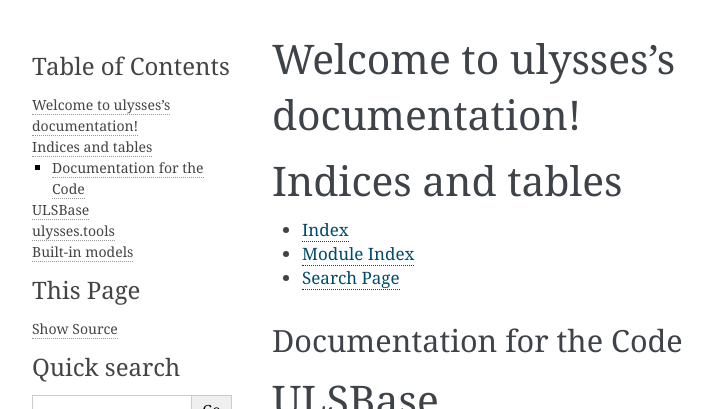
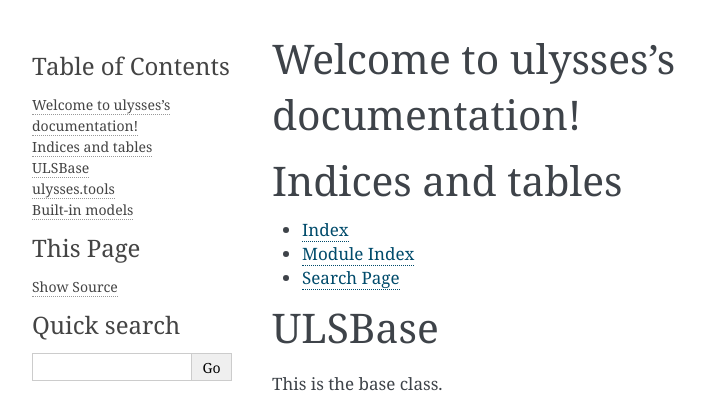
Before and after one commit to earlyuniverse/ulysses, a Sphinx documentation site: the page built from doc/index.rst, in a window 1280 px wide, cut to the strip 0-409 px from the top of the page. Shown: the whole strip, without its empty margins (148-861 px from the left). Built offline with Sphinx 7.4.7, drawn with Linux system fonts in a browser that asks for light colours; some of the changed lines change nothing that is shown.

Commit message:
Spinx 1.8.5

```diff
--- a/doc/conf.py
+++ b/doc/conf.py
@@ -1,10 +1,10 @@
+# -*- coding: utf-8 -*-
+#
 # Configuration file for the Sphinx documentation builder.
 #
-# This file only contains a selection of the most common options. For a full
-# list see the documentation:
+# This file does only contain a selection of the most common options. For a
+# full list see the documentation:
 # http://www.sphinx-doc.org/en/master/config
-
-master_doc = 'index'
 
 # -- Path setup --------------------------------------------------------------
 
@@ -16,31 +16,62 @@
 # import sys
 # sys.path.insert(0, os.path.abspath('.'))
 
+
 # -- Project information -----------------------------------------------------
 
 project = 'ulysses'
 copyright = '2019, Kris Moffat, Holger Schulz, Jessica Turner'
 author = 'Kris Moffat, Holger Schulz, Jessica Turner'
 
+# The short X.Y version
+version = ''
 # The full version, including alpha/beta/rc tags
 release = '0.2'
 
 
 # -- General configuration ---------------------------------------------------
 
+# If your documentation needs a minimal Sphinx version, state it here.
+#
+# needs_sphinx = '1.0'
+
 # Add any Sphinx extension module names here, as strings. They can be
 # extensions coming with Sphinx (named 'sphinx.ext.*') or your custom
 # ones.
-extensions = ['sphinx.ext.todo', 'sphinx.ext.viewcode', 'sphinx.ext.autodoc'
+extensions = [
+    'sphinx.ext.autodoc',
+    'sphinx.ext.coverage',
+    'sphinx.ext.mathjax',
+    'sphinx.ext.viewcode',
+    'sphinx.ext.githubpages',
 ]
 
 # Add any paths that contain templates here, relative to this directory.
 templates_path = ['_templates']
 
+# The suffix(es) of source filenames.
+# You can specify multiple suffix as a list of string:
+#
+# source_suffix = ['.rst', '.md']
+source_suffix = '.rst'
+
+# The master toctree document.
+master_doc = 'index'
+
+# The language for content autogenerated by Sphinx. Refer to documentation
+# for a list of supported languages.
+#
+# This is also used if you do content translation via gettext catalogs.
+# Usually you set "language" from the command line for these cases.
+language = None
+
 # List of patterns, relative to source directory, that match files and
 # directories to ignore when looking for source files.
 # This pattern also affects html_static_path and html_extra_path.
 exclude_patterns = ['_build', 'Thumbs.db', '.DS_Store']
+
+# The name of the Pygments (syntax highlighting) style to use.
+pygments_style = None
 
 
 # -- Options for HTML output -------------------------------------------------
@@ -50,7 +81,101 @@
 #
 html_theme = 'alabaster'
 
+# Theme options are theme-specific and customize the look and feel of a theme
+# further.  For a list of options available for each theme, see the
+# documentation.
+#
+# html_theme_options = {}
+
 # Add any paths that contain custom static files (such as style sheets) here,
 # relative to this directory. They are copied after the builtin static files,
 # so a file named "default.css" will overwrite the builtin "default.css".
 html_static_path = ['_static']
+
+# Custom sidebar templates, must be a dictionary that maps document names
+# to template names.
+#
+# The default sidebars (for documents that don't match any pattern) are
+# defined by theme itself.  Builtin themes are using these templates by
+# default: ``['localtoc.html', 'relations.html', 'sourcelink.html',
+# 'searchbox.html']``.
+#
+# html_sidebars = {}
+
+
+# -- Options for HTMLHelp output ---------------------------------------------
+
+# Output file base name for HTML help builder.
+htmlhelp_basename = 'ulyssesdoc'
+
+
+# -- Options for LaTeX output ------------------------------------------------
+
+latex_elements = {
+    # The paper size ('letterpaper' or 'a4paper').
+    #
+    # 'papersize': 'letterpaper',
+
+    # The font size ('10pt', '11pt' or '12pt').
+    #
+    # 'pointsize': '10pt',
+
+    # Additional stuff for the LaTeX preamble.
+    #
+    # 'preamble': '',
+
+    # Latex figure (float) alignment
+    #
+    # 'figure_align': 'htbp',
+}
+
+# Grouping the document tree into LaTeX files. List of tuples
+# (source start file, target name, title,
+#  author, documentclass [howto, manual, or own class]).
+latex_documents = [
+    (master_doc, 'ulysses.tex', 'ulysses Documentation',
+     'Kris Moffat, Holger Schulz, Jessica Turner', 'manual'),
+]
+
+
+# -- Options for manual page output ------------------------------------------
+
+# One entry per manual page. List of tuples
+# (source start file, name, description, authors, manual section).
+man_pages = [
+    (master_doc, 'ulysses', 'ulysses Documentation',
+     [author], 1)
+]
+
+
+# -- Options for Texinfo output ----------------------------------------------
+
+# Grouping the document tree into Texinfo files. List of tuples
+# (source start file, target name, title, author,
+#  dir menu entry, description, category)
+texinfo_documents = [
+    (master_doc, 'ulysses', 'ulysses Documentation',
+     author, 'ulysses', 'One line description of project.',
+     'Miscellaneous'),
+]
+
+
+# -- Options for Epub output -------------------------------------------------
+
+# Bibliographic Dublin Core info.
+epub_title = project
+
+# The unique identifier of the text. This can be a ISBN number
+# or the project homepage.
+#
+# epub_identifier = ''
+
+# A unique identification for the text.
+#
+# epub_uid = ''
+
+# A list of files that should not be packed into the epub file.
+epub_exclude_files = ['search.html']
+
+
+# -- Extension configuration -------------------------------------------------
--- a/doc/index.rst
+++ b/doc/index.rst
@@ -1,5 +1,5 @@
 .. ulysses documentation master file, created by
-   sphinx-quickstart on Fri May 17 16:40:52 2019.
+   sphinx-quickstart on Wed Jun 19 21:44:27 2019.
    You can adapt this file completely to your liking, but it should at least
    contain the root `toctree` directive.
 
@@ -18,10 +18,6 @@
 * :ref:`genindex`
 * :ref:`modindex`
 * :ref:`search`
-
-Documentation for the Code
-**************************
-
 
 ULSBase
 =========
```
